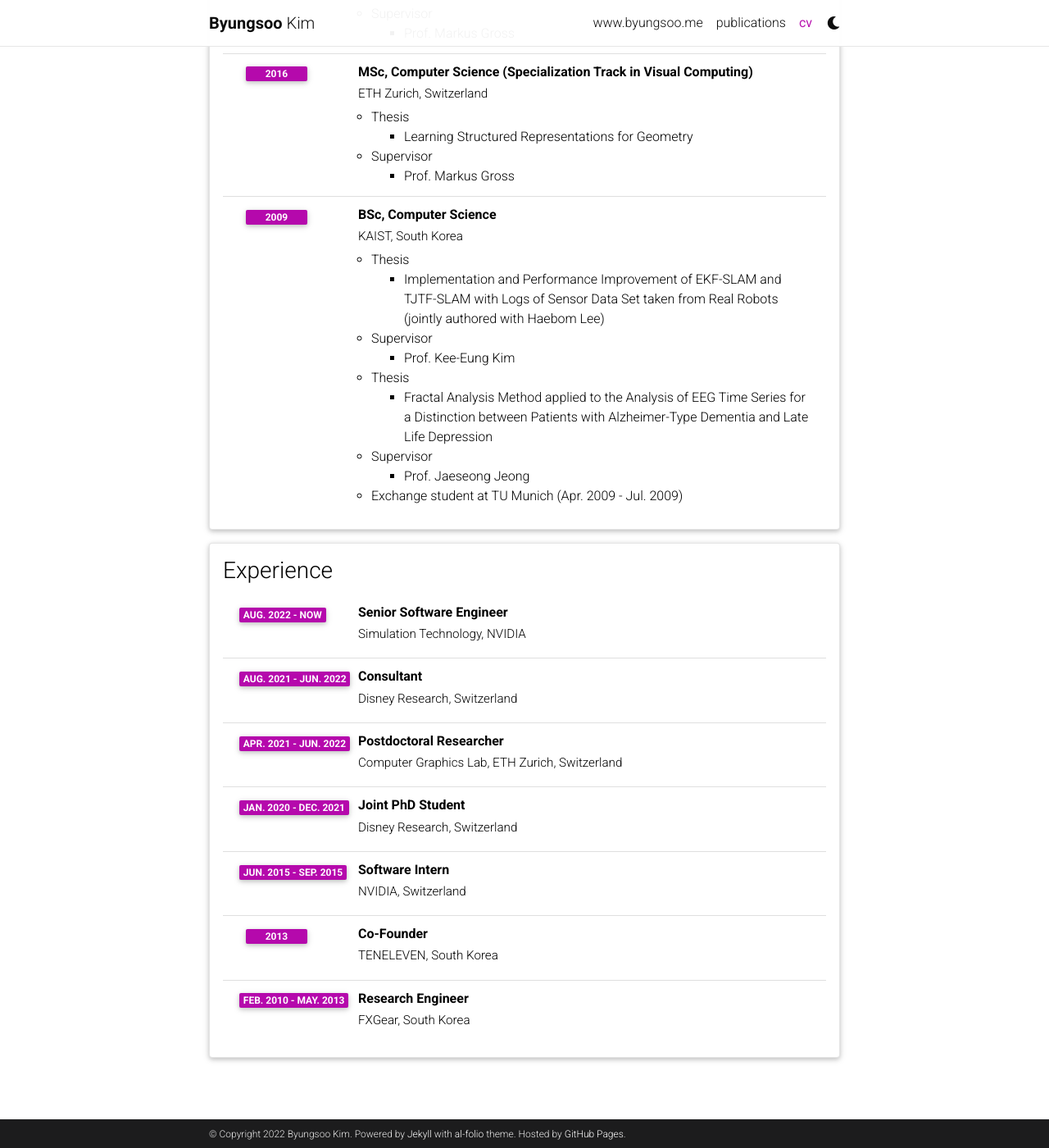
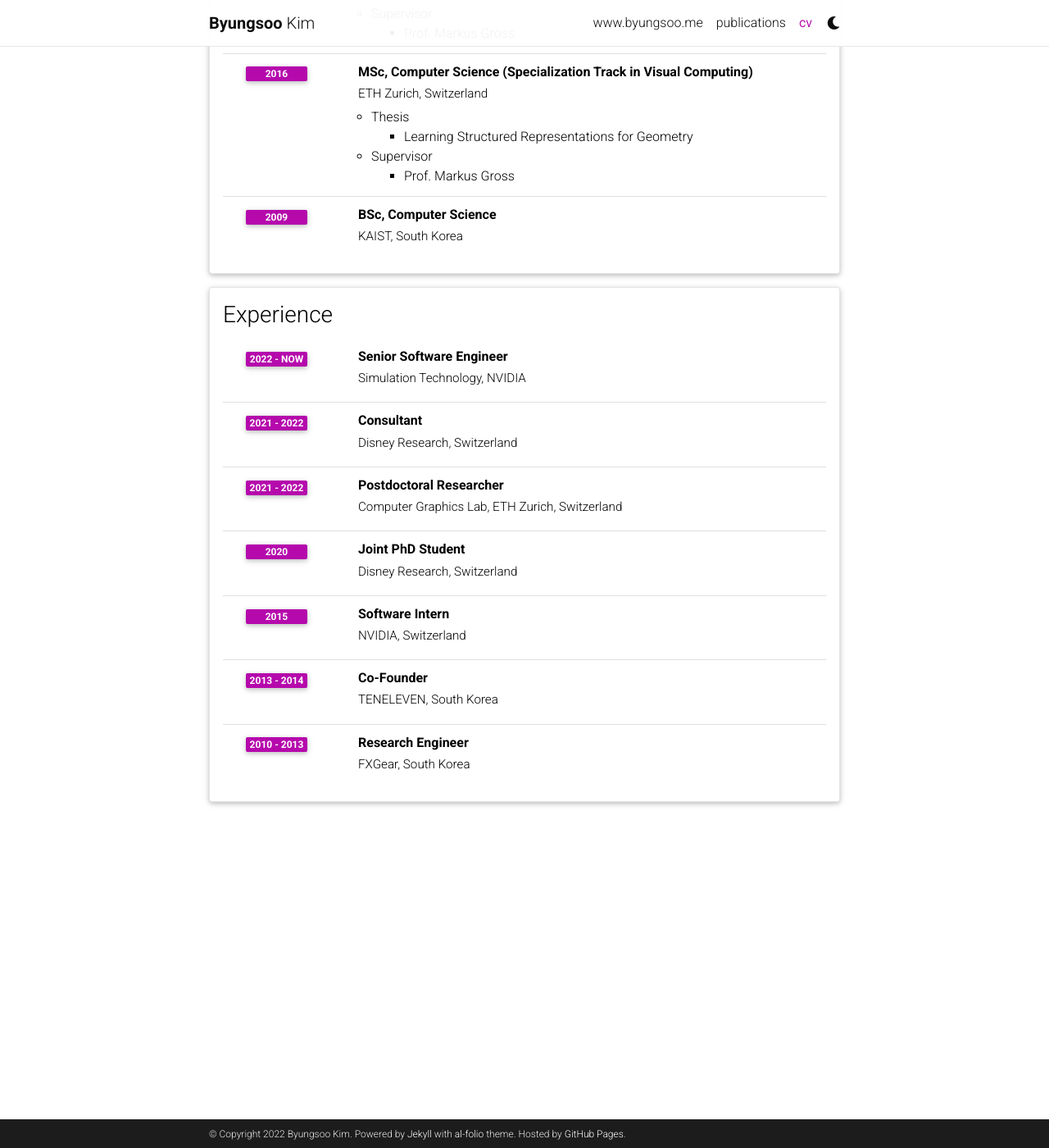
Before and after one commit to byungsook/byungsook.github.io, a Jekyll site: the page built from _pages/cv.md, in a window 1280 px wide and 1400 px high, scrolled down 531 px. Shown: the whole window at 82% size. Built offline with Jekyll 4.4.1, drawn with Linux system fonts in a browser that asks for light colours; comment, search, counter and statistics services are not loaded; a style sheet for code colours, icons or effects is not loaded.

Commit message:
cleanup cv

```diff
--- a/_data/cv.yml
+++ b/_data/cv.yml
@@ -32,48 +32,34 @@
     - title: BSc, Computer Science
       institution: KAIST, South Korea
       year: 2009
-      description:
-        - title: Thesis
-          contents:
-            - Implementation and Performance Improvement of EKF-SLAM and TJTF-SLAM with Logs of Sensor Data Set taken from Real Robots (jointly authored with Haebom Lee)
-        - title: Supervisor
-          contents:
-            - Prof. Kee-Eung Kim
-        - title: Thesis
-          contents:
-            - Fractal Analysis Method applied to the Analysis of EEG Time Series for a Distinction between Patients with Alzheimer-Type Dementia and Late Life Depression
-        - title: Supervisor
-          contents:
-            - Prof. Jaeseong Jeong
-        - Exchange student at TU Munich (Apr. 2009 - Jul. 2009)
 
 - title: Experience
   type: time_table
   contents:
     - title: Senior Software Engineer
       institution: Simulation Technology, NVIDIA
-      year: Aug. 2022 - now
+      year: 2022 - now
 
     - title: Consultant
       institution: Disney Research, Switzerland
-      year: Aug. 2021 - Jun. 2022
+      year: 2021 - 2022
 
     - title: Postdoctoral Researcher
       institution: Computer Graphics Lab, ETH Zurich, Switzerland
-      year: Apr. 2021 - Jun. 2022
+      year: 2021 - 2022
 
     - title: Joint PhD Student
       institution: Disney Research, Switzerland
-      year: Jan. 2020 - Dec. 2021
+      year: 2020
 
     - title: Software Intern
       institution: NVIDIA, Switzerland
-      year: Jun. 2015 - Sep. 2015
+      year: 2015
 
     - title: Co-Founder
       institution: TENELEVEN, South Korea
-      year: 2013
+      year: 2013 - 2014
 
     - title: Research Engineer
       institution: FXGear, South Korea
-      year: Feb. 2010 - May. 2013
+      year: 2010 - 2013
```
